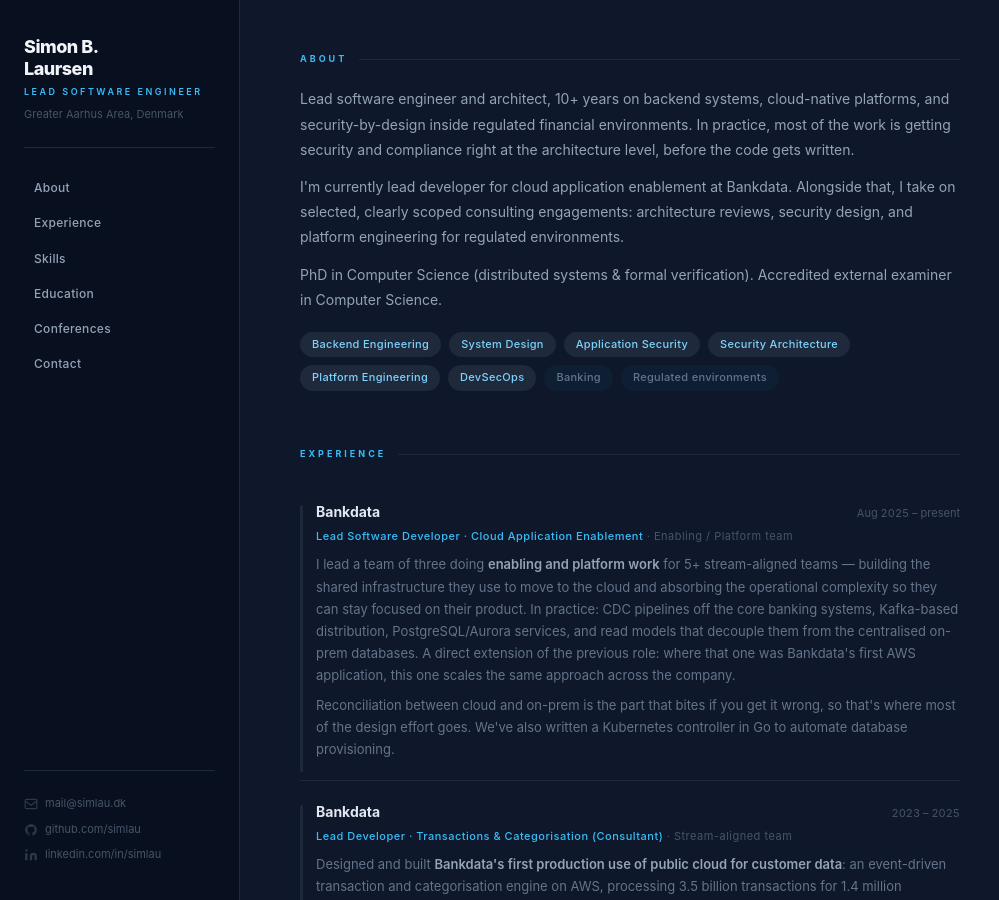
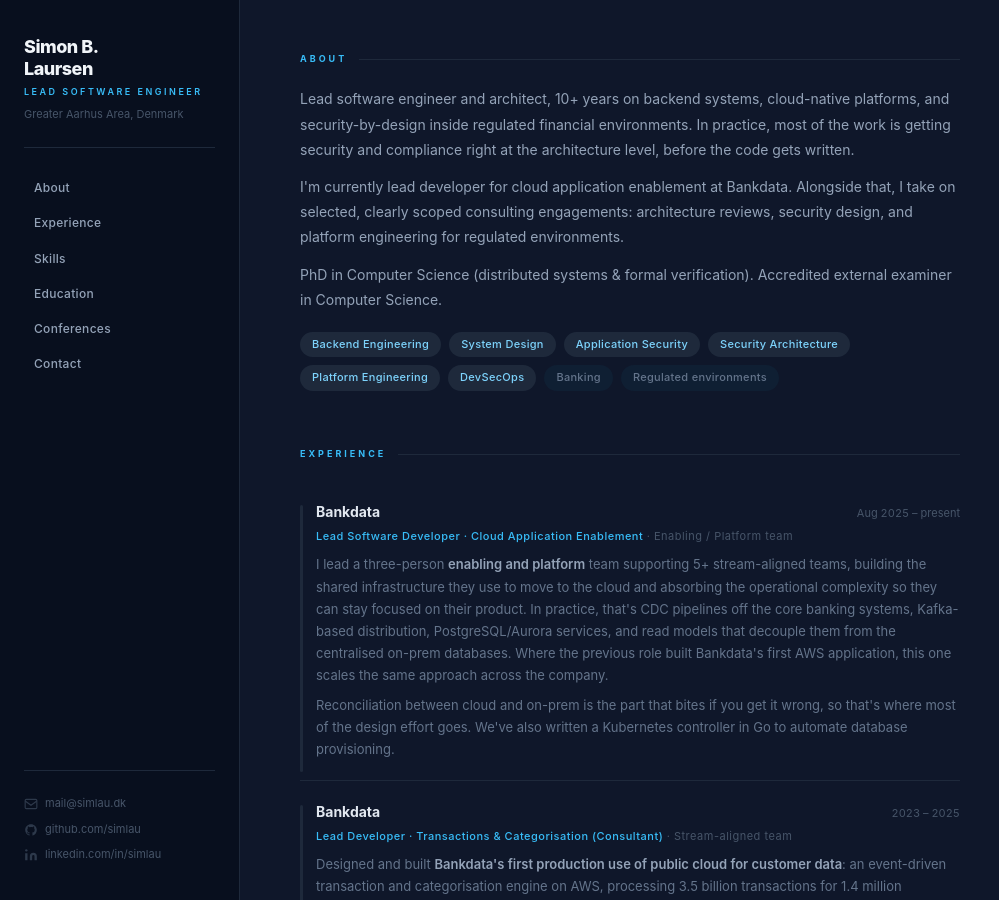
Before and after one commit to simlau/simlau.github.io, a Jekyll site: the page built from index.md, in a window 1280 px wide and 900 px high. Shown: the whole window, without its empty margins (0-999 px from the left). Built offline with Jekyll 4.4.1, drawn with Linux system fonts in a browser that asks for light colours.

Commit message:
copy: tighten current bankdata role prose

```diff
--- a/_layouts/default.html
+++ b/_layouts/default.html
@@ -398,7 +398,7 @@
         </div>
         <div class="exp-role">Lead Software Developer · Cloud Application Enablement <span class="team-type">· Enabling / Platform team</span></div>
         <p class="exp-outcome">
-          I lead a team of three doing <strong>enabling and platform work</strong> for 5+ stream-aligned teams — building the shared infrastructure they use to move to the cloud and absorbing the operational complexity so they can stay focused on their product. In practice: CDC pipelines off the core banking systems, Kafka-based distribution, PostgreSQL/Aurora services, and read models that decouple them from the centralised on-prem databases. A direct extension of the previous role: where that one was Bankdata's first AWS application, this one scales the same approach across the company.
+          I lead a three-person <strong>enabling and platform</strong> team supporting 5+ stream-aligned teams, building the shared infrastructure they use to move to the cloud and absorbing the operational complexity so they can stay focused on their product. In practice, that's CDC pipelines off the core banking systems, Kafka-based distribution, PostgreSQL/Aurora services, and read models that decouple them from the centralised on-prem databases. Where the previous role built Bankdata's first AWS application, this one scales the same approach across the company.
         </p>
         <p class="exp-outcome">
           Reconciliation between cloud and on-prem is the part that bites if you get it wrong, so that's where most of the design effort goes. We've also written a Kubernetes controller in Go to automate database provisioning.
```
